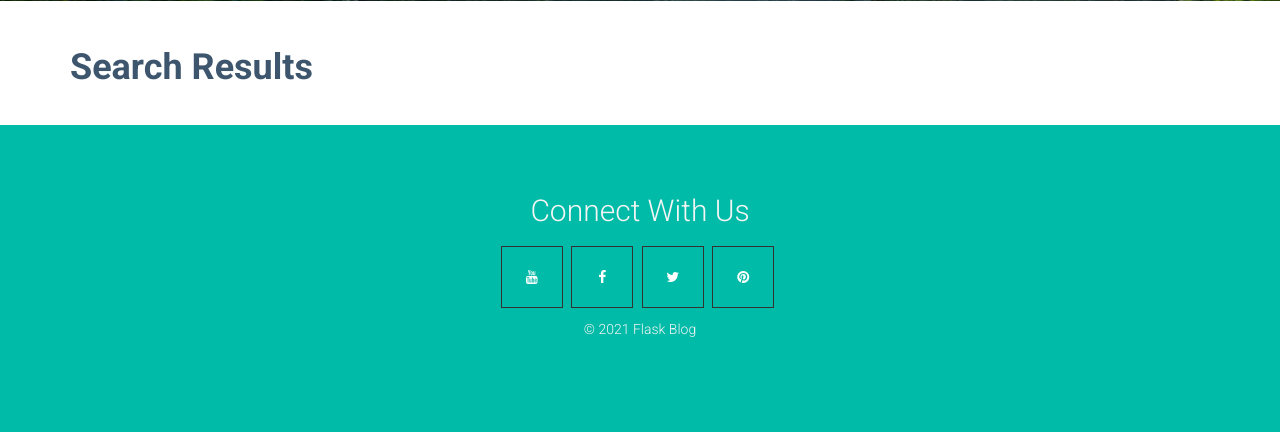
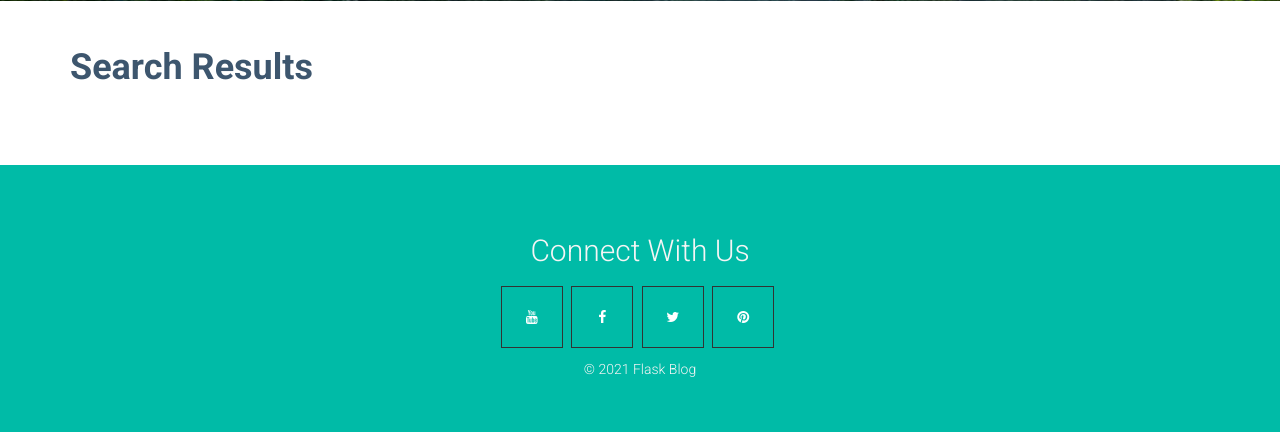
Before and after one commit to MissGrace-93/Sky_GiT_Final_Project, a Flask app: page /results in a window 1280 px wide. Shown: the part 559-991 px from the top of the page. Before the commit the page ends 896 px from the top, so only its background shows below. Run offline with Flask 2, Linux system fonts and the light colour scheme; data that the repository does not hold is empty; some libraries are stand-ins or nearby versions.

Commit message:
padding added to bottom of search results

```diff
--- a/flaskblog/templates/results.html
+++ b/flaskblog/templates/results.html
@@ -15,4 +15,8 @@
           </div>
         </article>
     {% endfor %}
+
+<div
+    style="padding-top:20px; padding-bottom:20px">
+</div>
 {% endblock content %}
```
